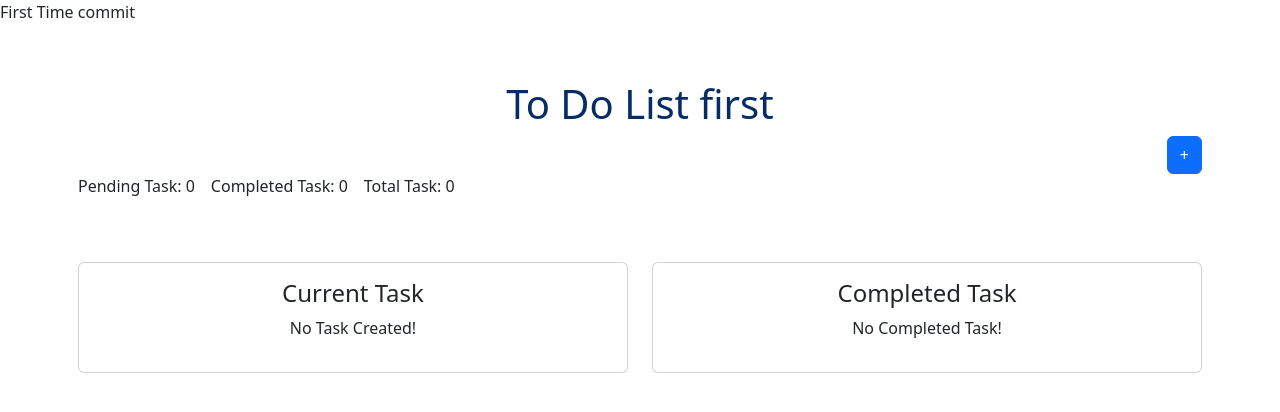
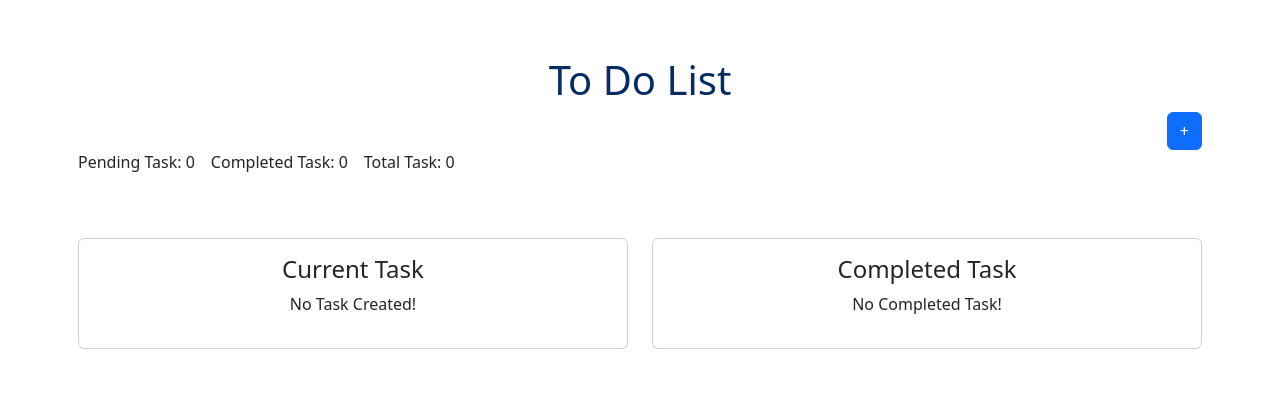
Before and after one commit to AshvinRavat/to-do-list, a plain HTML site: page index.html in a window 1280 px wide. Drawn offline with nearby package versions, Linux system fonts and the light colour scheme.

Commit message:
Revert "first time commit"
This reverts commit 52b2b585fd2cadbc4013d023f87fd0f2c6f1e515.

```diff
--- a/index.html
+++ b/index.html
@@ -19,11 +19,8 @@
     </style>
   </head>
   <body>
-    <div>
-        First Time commit
-    </div>
     <div class="container mt-5 p-2">
-        <h1 class="text-center text-primary-emphasis">To Do List first</h1>
+        <h1 class="text-center text-primary-emphasis">To Do List</h1>
         <div class="text-end d-flex align-items-end flex-column">
             <button class="btn btn-primary" id="create-task-button">+</button>
         </div>
```
